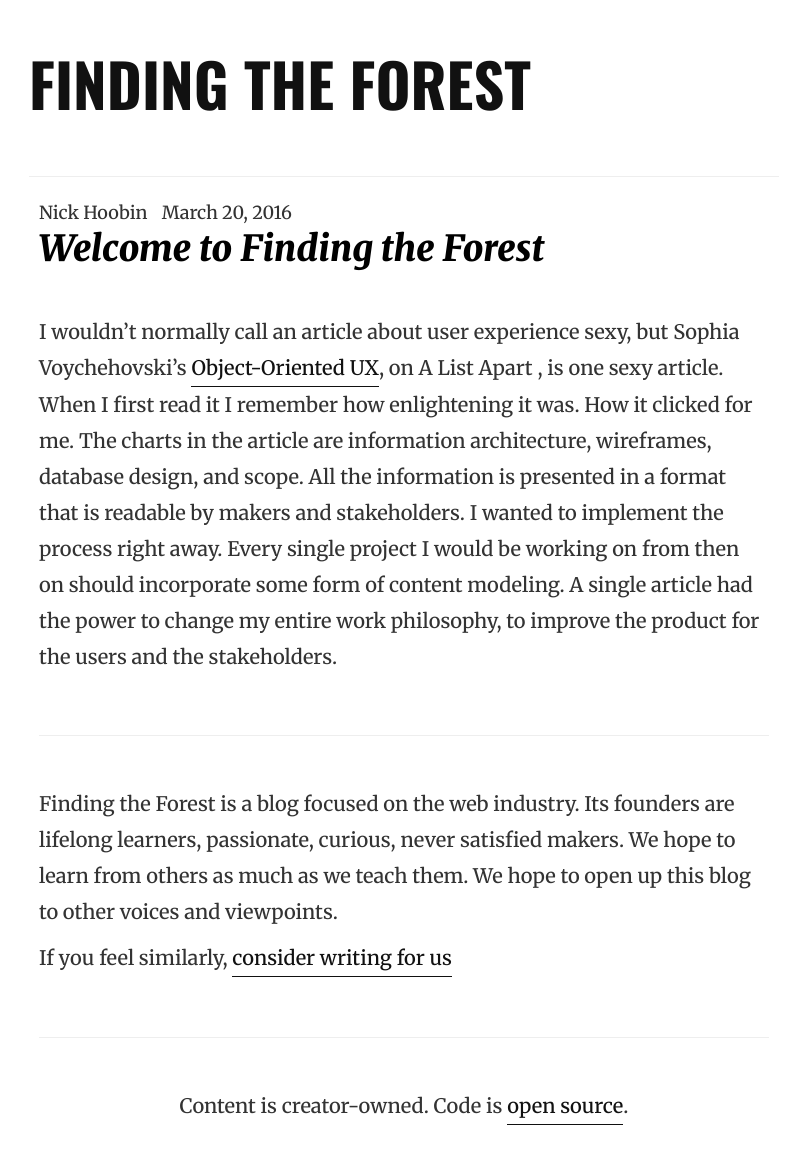
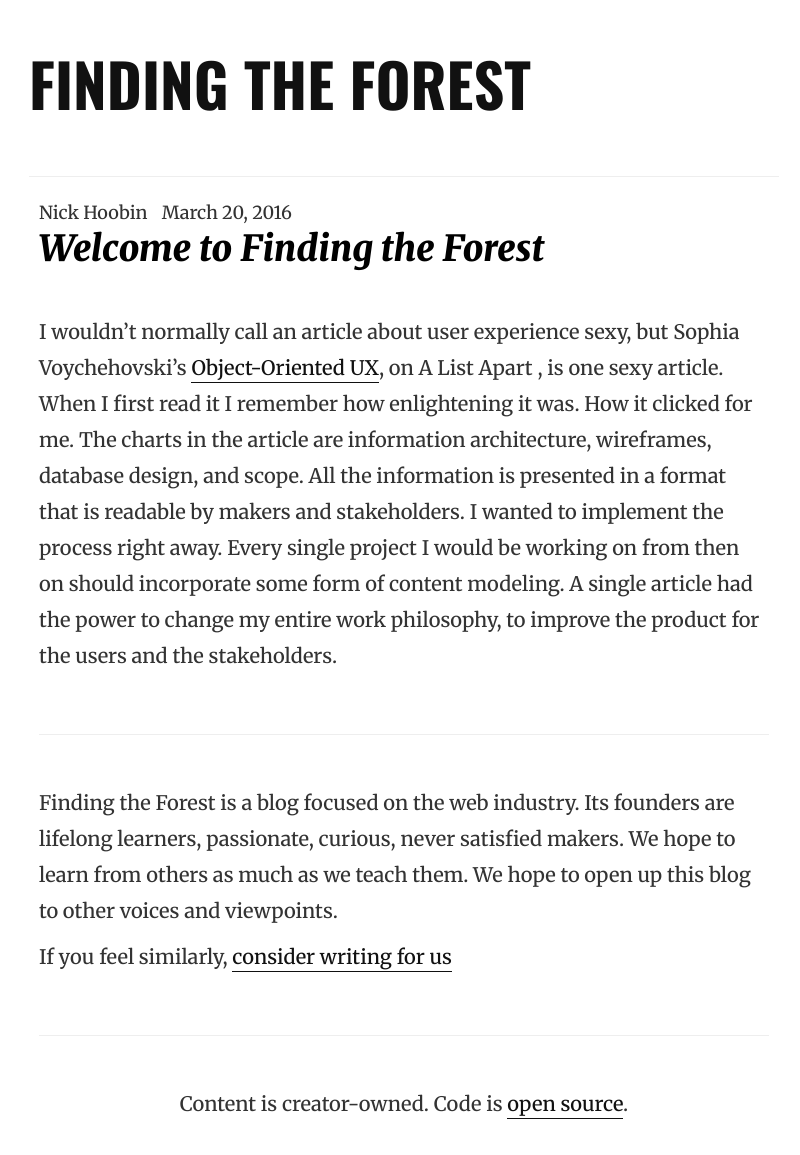
Before and after one commit to findingtheforest/findingtheforest.github.io, a Jekyll site: the page built from index.html, in a window 1280 px wide. Shown: the whole page, without its empty margins (236-1036 px from the left). Built offline with Jekyll 4.4.1, drawn with Linux system fonts in a browser that asks for light colours.

Commit message:
even _better_ underline

```diff
--- a/build/css/style.css
+++ b/build/css/style.css
@@ -3287,7 +3287,8 @@ footer {
 
 p a, footer a {
   border-bottom: 1px solid;
-  display: inline-block; }
+  display: inline;
+  padding-bottom: 2px; }
   p a:hover, footer a:hover {
     text-decoration: none; }
 
--- a/sass/_base.scss
+++ b/sass/_base.scss
@@ -52,7 +52,8 @@ footer {
 p, footer {
 	a {
 		border-bottom:1px solid;
-		display:inline-block;
+		display:inline;
+		padding-bottom:2px;
 		&:hover {
 			text-decoration:none;
 		}
```
